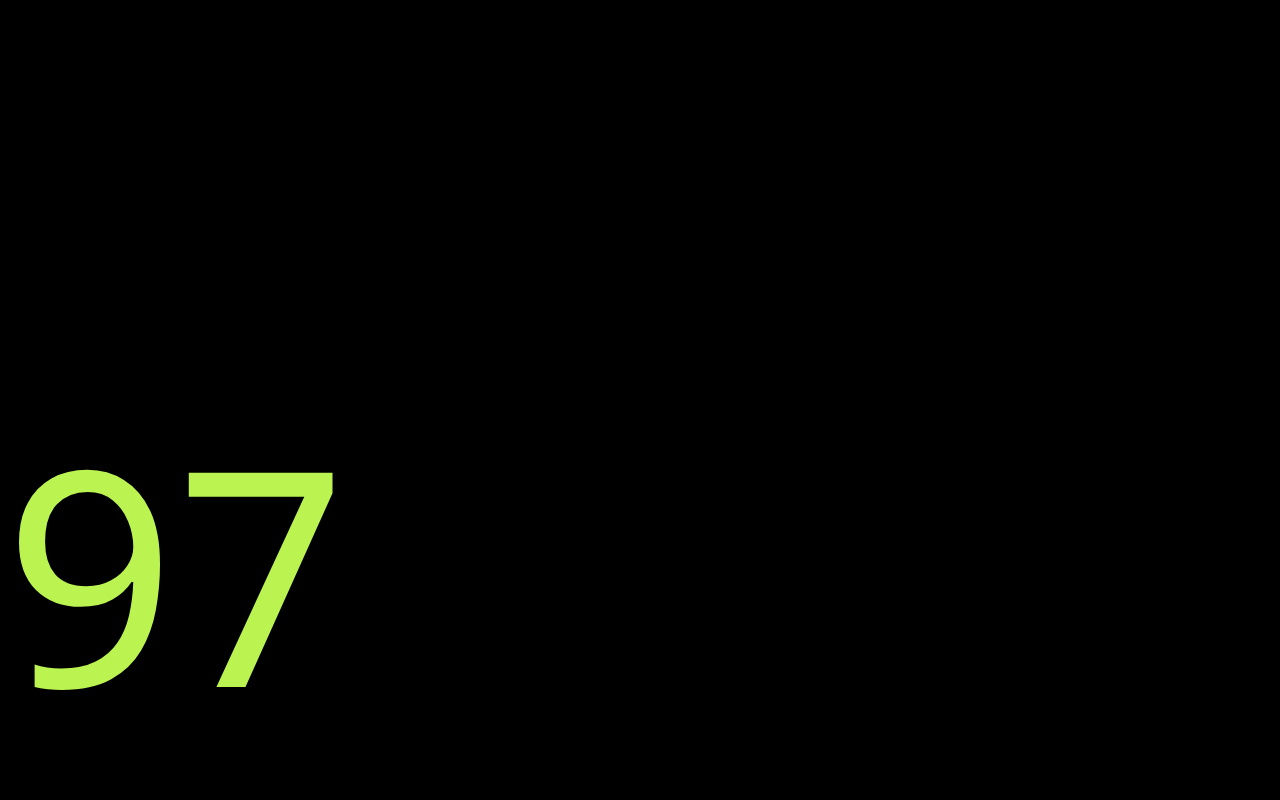
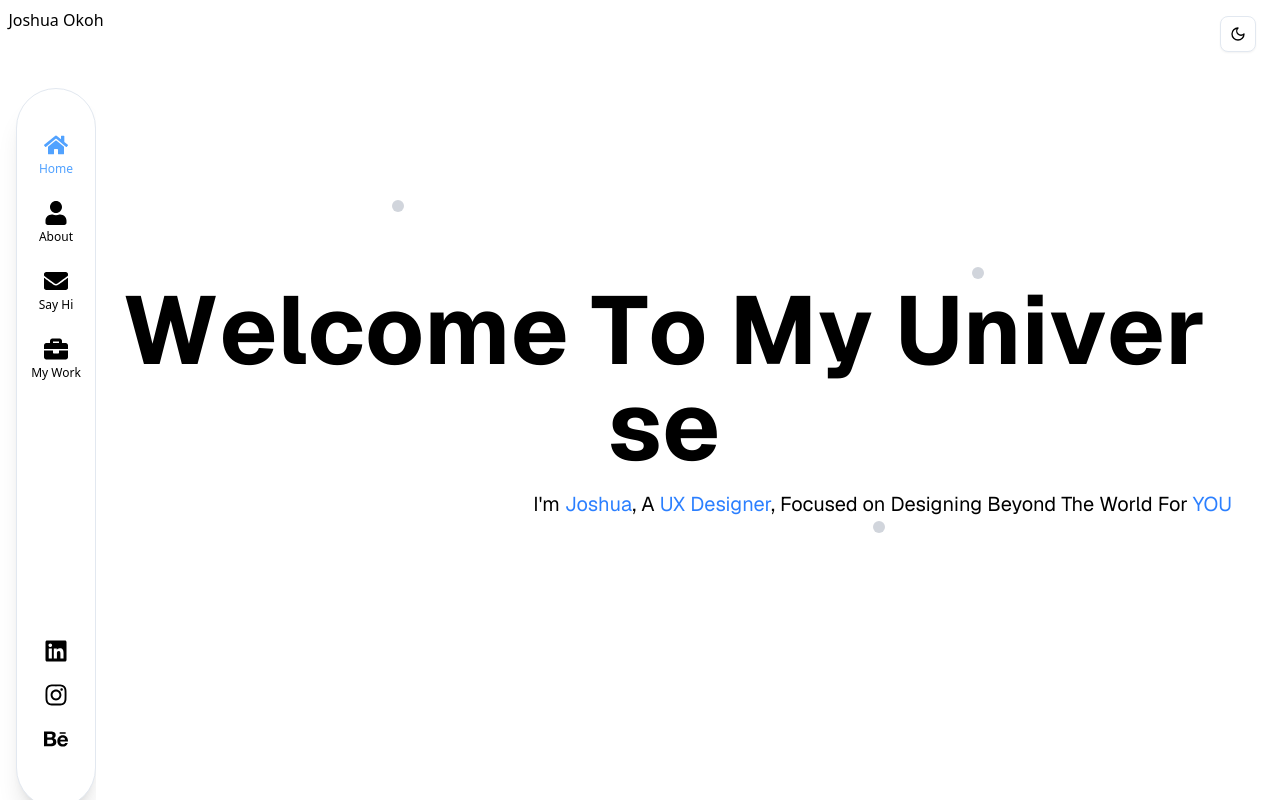
Before and after one commit to Favour-ag/joshua-design-portfolio, a Next.js app: page / in a window 1280 px wide. Shown: the top 800 px of the page. Built offline with nearby package versions, Linux system fonts and the light colour scheme.

Commit message:
removed the entrance animation

```diff
--- a/components/Hero.tsx
+++ b/components/Hero.tsx
@@ -1,81 +1,14 @@
 "use client";
 
-import { useEffect, useState, useRef } from "react";
 import { motion } from "framer-motion";
-import { gsap } from "gsap";
 
 const headingText = "Welcome To My Universe";
 
 const HeroSection: React.FC = () => {
-  const [loading, setLoading] = useState(true);
-  const [count, setCount] = useState(0);
-  const cursorRef = useRef(null);
-
-  useEffect(() => {
-    // Count-up animation
-    const duration = 7;
-    let counter = { value: 0 };
-
-    gsap.to(counter, {
-      value: 100,
-      duration: duration,
-      onUpdate: () => setCount(Math.floor(counter.value)),
-      onComplete: () => {
-        // Fade out loading screen
-        gsap.to(".loading", {
-          opacity: 0,
-          duration: 1,
-          ease: "power2.inOut",
-          onComplete: () => {
-            setLoading(false);
-          },
-        });
-
-        // Hero text fade in
-        gsap.fromTo(
-          ".hero-content",
-          { opacity: 0, y: 50 },
-          { opacity: 1, y: 0, duration: 1.5, ease: "power2.out" }
-        );
-      },
-    });
-
-    // Mouse tracking
-    const cursor = cursorRef.current;
-    const onMouseMove = (e: MouseEvent) => {
-      gsap.to(cursor, {
-        x: e.clientX,
-        y: e.clientY,
-        duration: 0.2,
-        ease: "power2.out",
-      });
-    };
-
-    window.addEventListener("mousemove", onMouseMove);
-    return () => window.removeEventListener("mousemove", onMouseMove);
-  }, []);
-
   return (
-    <>
-      {/* Custom Cursor */}
-      <div
-        ref={cursorRef}
-        className="fixed top-0 left-0 w-8 h-8 rounded-full border border-lime-300 pointer-events-none z-50"
-        style={{ transform: "translate(-50%, -50%)" }}
-      ></div>
-
-      {/* Loading Screen */}
-      {loading && (
-        <div className="loading fixed top-0 left-0 w-full h-screen flex items-center justify-center bg-black z-50">
-          <div className="lg:absolute left-1 bottom-1">
-            <h1 className="text-[300px] text-lime-300">{count}</h1>
-          </div>
-        </div>
-      )}
-
-      {/* Hero Section */}
-      <div className="relative h-screen bg-white dark:bg-[#060A0F] text-black dark:text-white font-sans overflow-hidden hero-section z-10">
-        <div className="hero-content flex flex-col items-end justify-center h-full text-right space-y-4 pr-6 md:pr-12">
+    <div className="relative h-screen bg-white dark:bg-[#060A0F] text-black dark:text-white font-sans overflow-hidden">
+      {/* Hero Content */}
+      <div className="flex flex-col items-end justify-center h-full text-right space-y-4 pr-6 md:pr-12">
         <motion.h1
           className="text-6xl md:text-8xl font-bold flex flex-wrap justify-center"
           initial="hidden"
@@ -110,6 +43,11 @@ const HeroSection: React.FC = () => {
         </p>
       </div>
 
+      {/* Mode Toggle */}
+      <div className="z-10 absolute top-1/2 right-4 transform -translate-y-1/2">
+        {/* <ModeToggle /> */}
+      </div>
+
       {/* Floating Dots */}
       <div className="absolute inset-0 pointer-events-none">
         <div className="absolute w-3 h-3 bg-gray-300 rounded-full top-1/4 left-1/4 animate-pulse"></div>
@@ -117,7 +55,6 @@ const HeroSection: React.FC = () => {
         <div className="absolute w-3 h-3 bg-gray-300 rounded-full top-1/3 right-1/4 animate-pulse"></div>
       </div>
     </div>
-    </>
   );
 };
 
```
Lines whose indentation alone changed are shown as unchanged.
